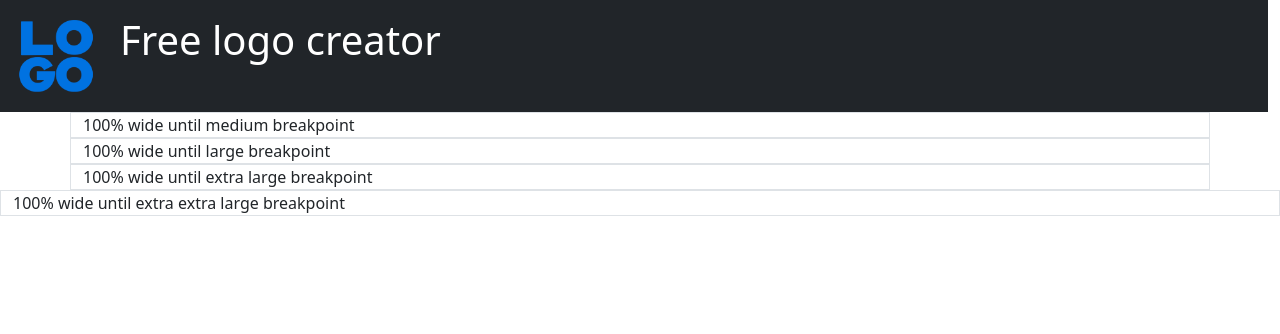
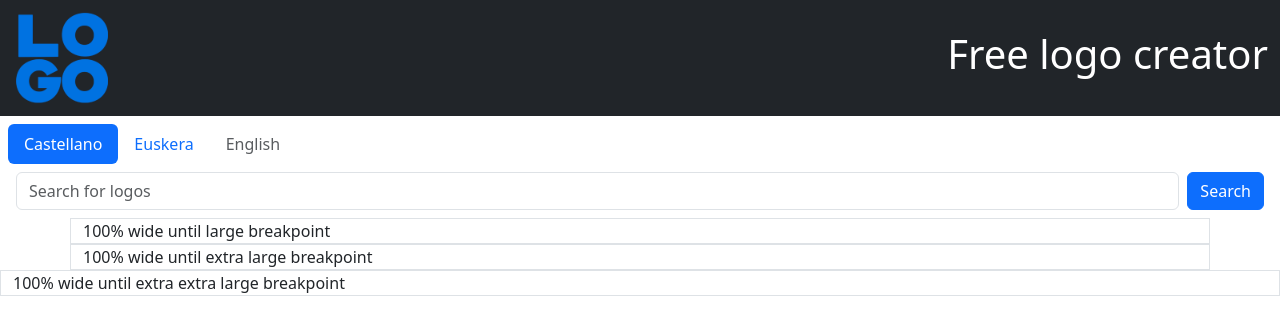
Before and after one commit to amatriaindavid7/dsm, a plain HTML site: page home.html in a window 1280 px wide. Drawn offline with nearby package versions, Linux system fonts and the light colour scheme.

Commit message:
Add search component

```diff
--- a/home.html
+++ b/home.html
@@ -10,15 +10,38 @@
 </head>
 
 <body>
-    <div class="container-fluid p-3 bg-dark text-white row">
+    <!-- <div class="container-fluid p-3 bg-dark text-white row">
         <div class="col-sm-1">
             <img src="assets/logo.png" class="img-fluid" style="max-height: 100px" alt="error loading asset">
         </div>
         <div class="col-sm-6">
             <h1>Free logo creator</h1>
         </div>
+    </div> -->
+    <nav class="navbar navbar-dark bg-dark text-white">
+        <div class="container-fluid">
+            <img src="assets/logo.png" class="img-fluid" style="max-height: 100px" alt="error loading asset">
+            <h1>Free logo creator</h1>
+        </div>
+    </nav>
+
+    <div class="col-md3 m-2">
+        <ul class="nav nav-pills">
+            <li class="nav-item">
+                <a class="nav-link active" aria-current="page" href="#">Castellano</a>
+            </li>
+            <li class="nav-item">
+                <a class="nav-link" href="#">Euskera</a>
+            </li>
+            <li class="nav-item">
+                <a class="nav-link disabled" href="#">English</a>
+            </li>
+        </ul>
+        <form class="d-flex m-2">
+            <input class="form-control me-2" type="text" placeholder="Search for logos">
+            <button class="btn btn-primary" type="button">Search</button>
+        </form>
     </div>
-    <div class="container-md border">100% wide until medium breakpoint</div>
     <div class="container-lg border">100% wide until large breakpoint</div>
     <div class="container-xl border">100% wide until extra large breakpoint</div>
     <div class="container-xxl border">100% wide until extra extra large breakpoint</div>
```
